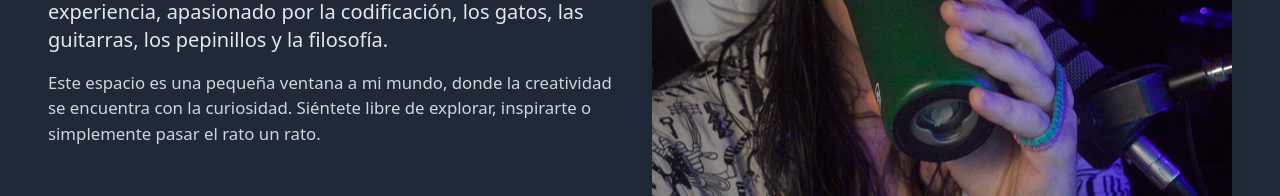
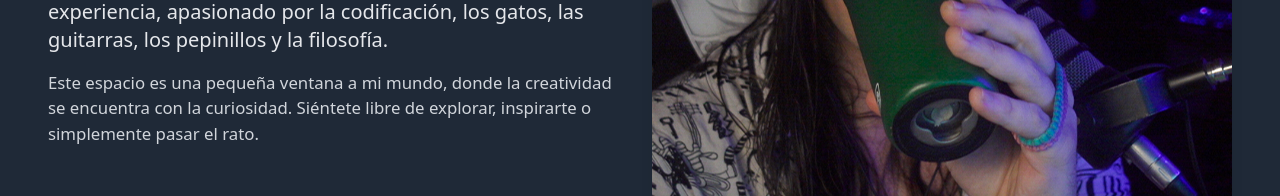
Before and after one commit to SantiagoArteche/dot-dager, a React (Vite) app: page / in a window 1280 px wide. Shown: the part 456-652 px from the top of the page. Built offline with nearby package versions, Linux system fonts and the light colour scheme.

Commit message:
change description in welcome

```diff
--- a/src/components/Welcome/Welcome.jsx
+++ b/src/components/Welcome/Welcome.jsx
@@ -24,13 +24,12 @@ export const Welcome = () => {
             </p>
           </div>
           <div className="space-y-2 animate__animated animate__fadeIn animate__delay-1s">
-            <p className="text-gray-300 md:text-[1.05rem]">
+            <p className="text-gray-300 md:text-[1.05rem] max-w-[700px]">
               {language == "EN"
                 ? `This space is a little window into my world where creativity meets
               curiosity. Feel free to explore, get inspired, or just hang out
               for a bit.`
-                : `Este espacio es una pequeña ventana a mi mundo, donde la creatividad se encuentra con la curiosidad. Siéntete libre de explorar, inspirarte o simplemente pasar el rato
-un rato.`}
+                : `Este espacio es una pequeña ventana a mi mundo, donde la creatividad se encuentra con la curiosidad. Siéntete libre de explorar, inspirarte o simplemente pasar el rato.`}
             </p>
           </div>
         </div>
```
